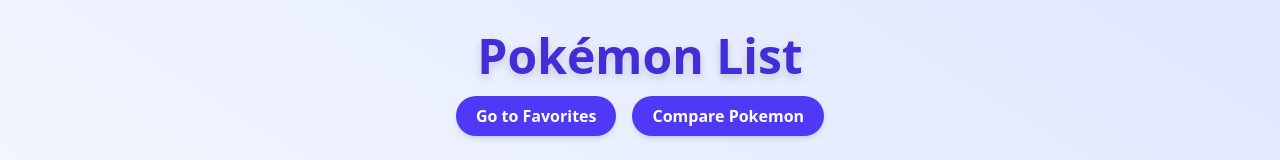
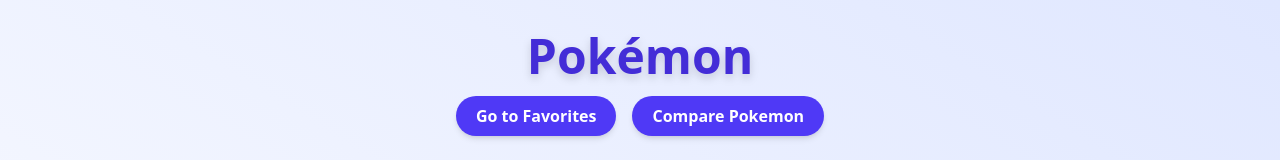
Before and after one commit to AnuragSingh012/Pokemon, a React app: page / in a window 1280 px wide. Shown: the top 160 px of the page. Built offline with nearby package versions, Linux system fonts and the light colour scheme; no server answers; the HTML template or start-up script is replaced by a standard one.

Commit message:
Update HomePage.jsx

```diff
--- a/src/pages/HomePage.jsx
+++ b/src/pages/HomePage.jsx
@@ -8,7 +8,7 @@
 const HomePage = () => (
   <div className="min-h-screen bg-gradient-to-tr from-white to-indigo-100 px-4 py-8 font-sans">
     <header className="text-center mb-12">
-      <h1 className="text-5xl font-extrabold text-indigo-700 drop-shadow-lg mb-4">Pokémon List</h1>
+      <h1 className="text-5xl font-extrabold text-indigo-700 drop-shadow-lg mb-4">Pokémon</h1>
 
       {/* Buttons Section */}
       <div className="flex justify-center flex-wrap gap-4 mt-4">
```
